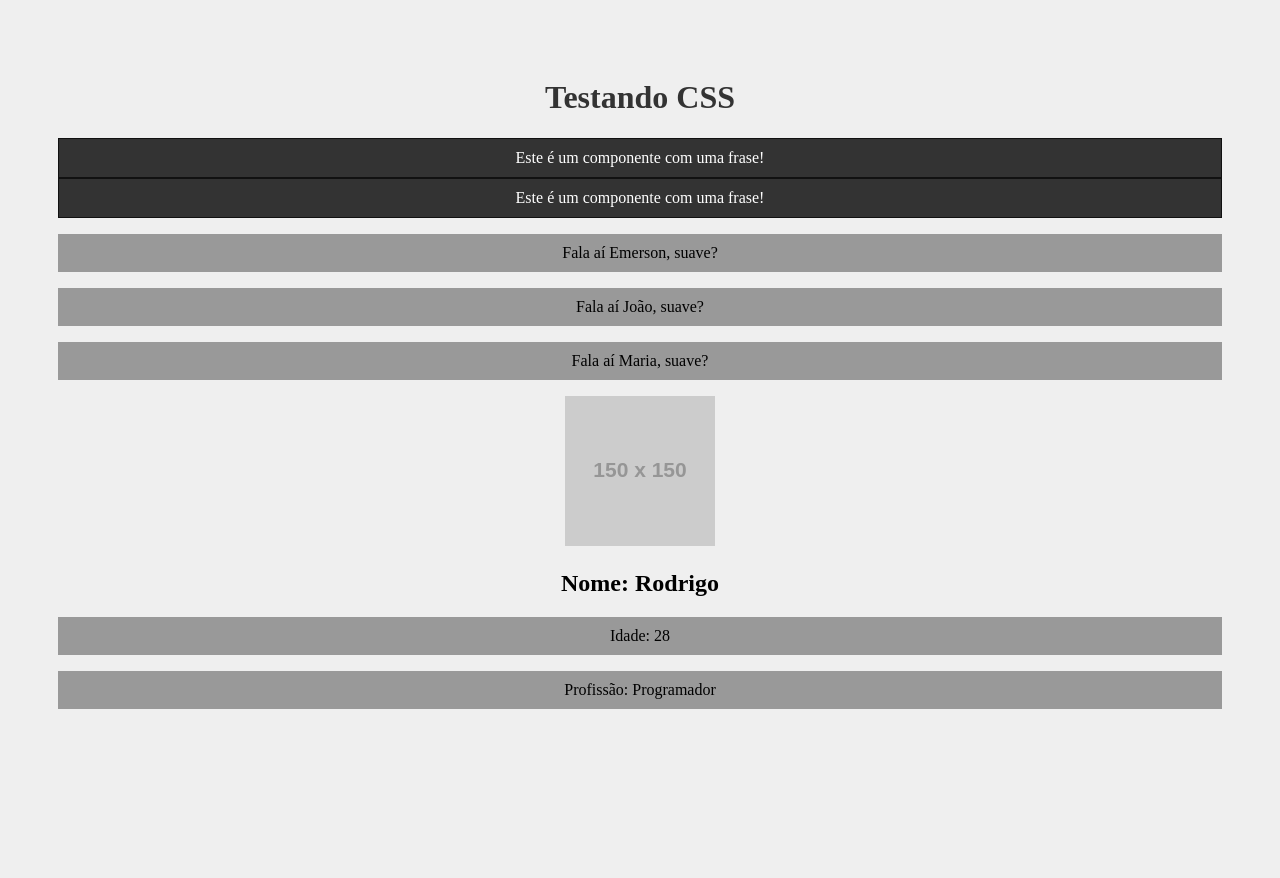
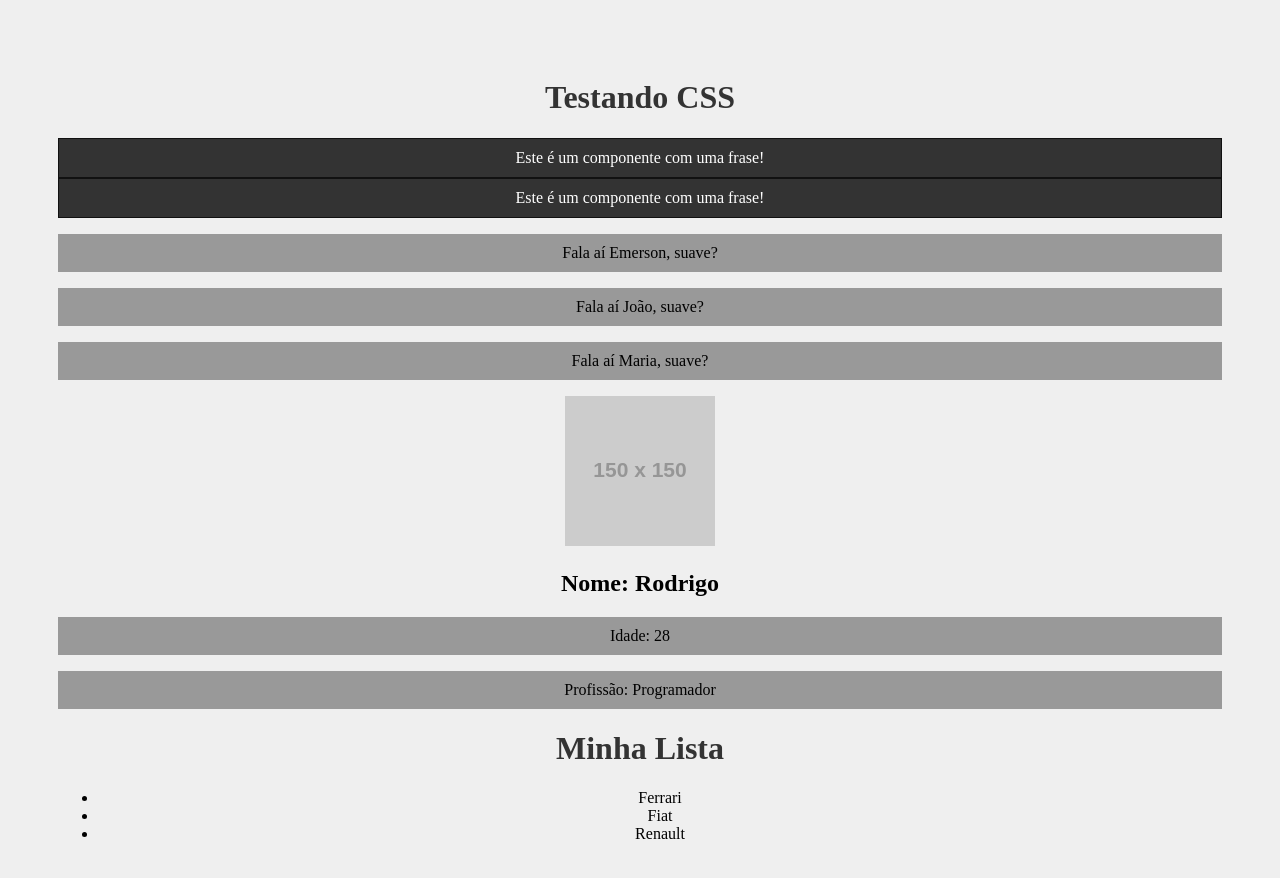
Before and after one commit to emersonmrd/cursoReact, a React (Create React App) app in the folder meu-projeto/: page / in a window 1280 px wide. Shown: the top 878 px of the page. Before the commit the page ends 800 px from the top, so only its background shows below. Built offline with nearby package versions, Linux system fonts and the light colour scheme.

Commit message:
Aplicando React fragments

```diff
--- a/meu-projeto/src/App.js
+++ b/meu-projeto/src/App.js
@@ -2,6 +2,7 @@
 import SayMyName from './components/SayMyName';
 import Pessoa from './components/Pessoa';
 import Frase from './components/Frase';
+import List from './components/List';
 
 function App() {
   const nome = 'Maria'
@@ -15,6 +16,7 @@
     <SayMyName nome="João"/>
     <SayMyName nome={nome} />
     <Pessoa nome="Rodrigo" idade="28" profissao="Programador" foto="https://via.placeholder.com/150"/>
+    <List/>
     </div>
   );
 }
--- /dev/null
+++ b/meu-projeto/src/components/Item.js
@@ -0,0 +1,10 @@
+function Item(props) {
+
+    return(
+        <>
+        <li>{props.marca}</li>
+        </>
+    )
+}
+
+export default Item
--- /dev/null
+++ b/meu-projeto/src/components/List.js
@@ -0,0 +1,17 @@
+import Item from './Item'
+
+
+function List() {
+    return(
+        <>
+            <h1>Minha Lista</h1>
+            <ul>
+                <Item marca="Ferrari"/>
+                <Item marca="Fiat"/>
+                <Item marca="Renault"/>
+            </ul>
+        </>
+    )
+}
+
+export default List
--- a/meu-projeto/src/index.css
+++ b/meu-projeto/src/index.css
@@ -1,5 +1,6 @@
 body {
   padding: 50px;
+  padding-bottom: 500px;
   background-color: #efefef;
 }
 
```
